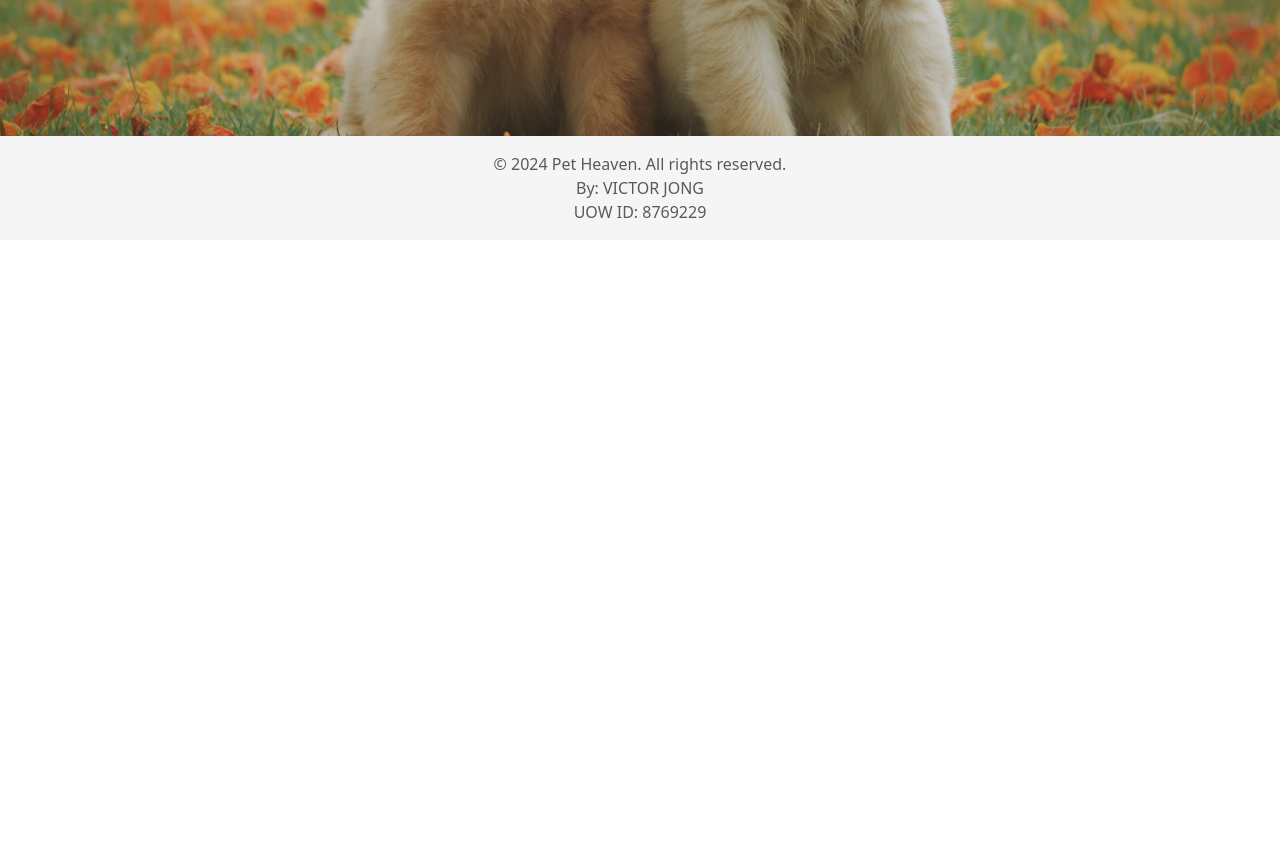
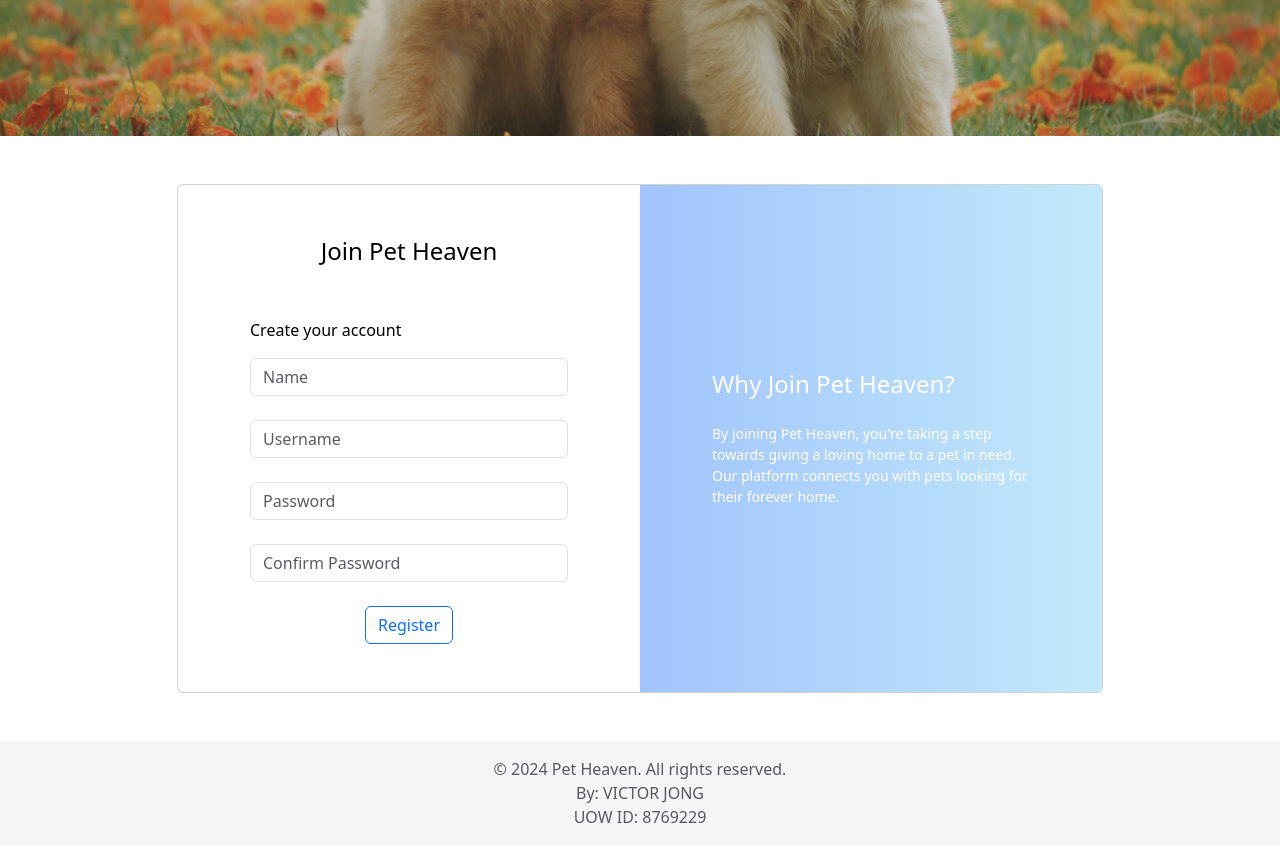
Before and after one commit to victorjongsoon/isit207-petheaven, a React (Create React App) app: page /isit207-petheaven/register in a window 1280 px wide. Shown: the part 420-1265 px from the top of the page. Before the commit the page ends 800 px from the top, so only its background shows below. Built offline with nearby package versions, Linux system fonts and the light colour scheme.

Commit message:
register

```diff
--- a/src/pages/login.js
+++ b/src/pages/login.js
@@ -61,7 +61,7 @@ const Login = () => {
                                                 <Form.Group className="mb-4" controlId="formBasicEmail">
                                                     <Form.Control
                                                         type="text"
-                                                        placeholder="username"
+                                                        placeholder="Username"
                                                         onChange={handleUsernameChange}
                                                         isInvalid={loginError}
                                                     />
@@ -95,8 +95,7 @@ const Login = () => {
 
                                             {loginSuccess && (
                                                 <Alert variant="success" className="mt-3">
-                                                    Welcome {loggedInUser}! Login successful. <br></br>
-                                                    Redirecting to Homepage.
+                                                    Welcome {loggedInUser}! Redirecting to Homepage.
                                                 </Alert>
                                             )}
 
--- /dev/null
+++ b/src/pages/register.css
@@ -0,0 +1,22 @@
+/* Adjust the gradient colors to match Pet Heaven's theme */
+.gradient-custom-2 {
+    background: #a1c4fd;
+    /* Start color */
+    background: -webkit-linear-gradient(to right, #a1c4fd, #c2e9fb);
+    /* Chrome 10-25, Safari 5.1-6 */
+    background: linear-gradient(to right, #a1c4fd, #c2e9fb);
+    /* W3C, IE 10+/ Edge, Firefox 16+, Chrome 26+, Opera 12+, Safari 7+ */
+}
+
+@media (min-width: 768px) {
+    .gradient-form {
+        height: 100vh !important;
+    }
+}
+
+@media (min-width: 769px) {
+    .gradient-custom-2 {
+        border-top-right-radius: .3rem;
+        border-bottom-right-radius: .3rem;
+    }
+}
--- a/src/pages/register.js
+++ b/src/pages/register.js
@@ -1,11 +1,113 @@
-import React from 'react';
+import React, { useState } from 'react';
 import Header from './header';
+import { Card, Button, Form, Row, Col, Container, Alert } from 'react-bootstrap';
+import './register.css';
+import { useNavigate } from 'react-router-dom';
 
 const Register = () => {
+    const [password] = useState('');
+    const [confirmPassword] = useState('');
+    const [registerError, setRegisterError] = useState(false);
+    const [registerSuccess, setRegisterSuccess] = useState(false);
+    const navigate = useNavigate();
+
+    const handleRegister = (event) => {
+        event.preventDefault();
+        if (password !== confirmPassword) {
+            setRegisterError(true);
+            setRegisterSuccess(false);
+        } else {
+            // Assuming registration success
+            setRegisterSuccess(true);
+            setRegisterError(false);
+            // Redirect user after successful registration
+            setTimeout(() => navigate('/login'), 3000);
+        }
+    };
+
     return (
         <div>
-            <Header title="Register" subtitle="Page subtitle..." />
-            {/* Page content goes here */}
+            <Header title="Register" subtitle="Create your account at Pet Heaven." />
+            <section>
+                <Container className="py-5 h-100">
+                    <Row className="d-flex justify-content-center align-items-center h-100">
+                        <Col xl={10}>
+                            <Card className="text-black">
+                                <Row className="g-0">
+                                    <Col lg={6}>
+                                        <Card.Body className="p-md-5 mx-md-4">
+                                            <div className="text-center">
+                                                <h4 className="mt-1 mb-5 pb-1">Join Pet Heaven</h4>
+                                            </div>
+
+                                            <Form onSubmit={handleRegister}>
+                                                <p>Create your account</p>
+
+                                                <Form.Group className="mb-4" controlId="formBasicName">
+                                                    <Form.Control
+                                                        type="text"
+                                                        placeholder="Name"
+                                                        required
+                                                    />
+                                                </Form.Group>
+
+                                                <Form.Group className="mb-4" controlId="formBasicUsername">
+                                                    <Form.Control
+                                                        type="text"
+                                                        placeholder="Username"
+                                                        required
+                                                    />
+                                                </Form.Group>
+
+                                                <Form.Group className="mb-4" controlId="formBasicPassword">
+                                                    <Form.Control
+                                                        type="password"
+                                                        placeholder="Password"
+                                                        required
+                                                    />
+                                                </Form.Group>
+
+                                                <Form.Group className="mb-4" controlId="formBasicConfirmPassword">
+                                                    <Form.Control
+                                                        type="password"
+                                                        placeholder="Confirm Password"
+                                                        required
+                                                    />
+                                                </Form.Group>
+
+                                                <div className="text-center">
+                                                    <Button variant="outline-primary" type="submit">Register</Button>
+                                                </div>
+                                            </Form>
+
+                                            {registerError && (
+                                                <Alert variant="danger" className="mt-3">
+                                                    Registration failed: Passwords do not match.
+                                                </Alert>
+                                            )}
+
+                                            {registerSuccess && (
+                                                <Alert variant="success" className="mt-3">
+                                                    Registration successful. Redirecting to login page.
+                                                </Alert>
+                                            )}
+
+                                        </Card.Body>
+                                    </Col>
+                                    <Col lg={6} className="d-flex align-items-center gradient-custom-2">
+                                        <div className="text-white px-3 py-4 p-md-5 mx-md-4">
+                                            <h4 className="mb-4">Why Join Pet Heaven?</h4>
+                                            <p className="small mb-0">
+                                                By joining Pet Heaven, you're taking a step towards giving a loving home to a pet in need. Our platform connects you with pets looking for their forever home.
+                                            </p>
+                                        </div>
+                                    </Col>
+                                </Row>
+                            </Card>
+                        </Col>
+                    </Row>
+                </Container>
+            </section>
         </div>
     );
 };
```
